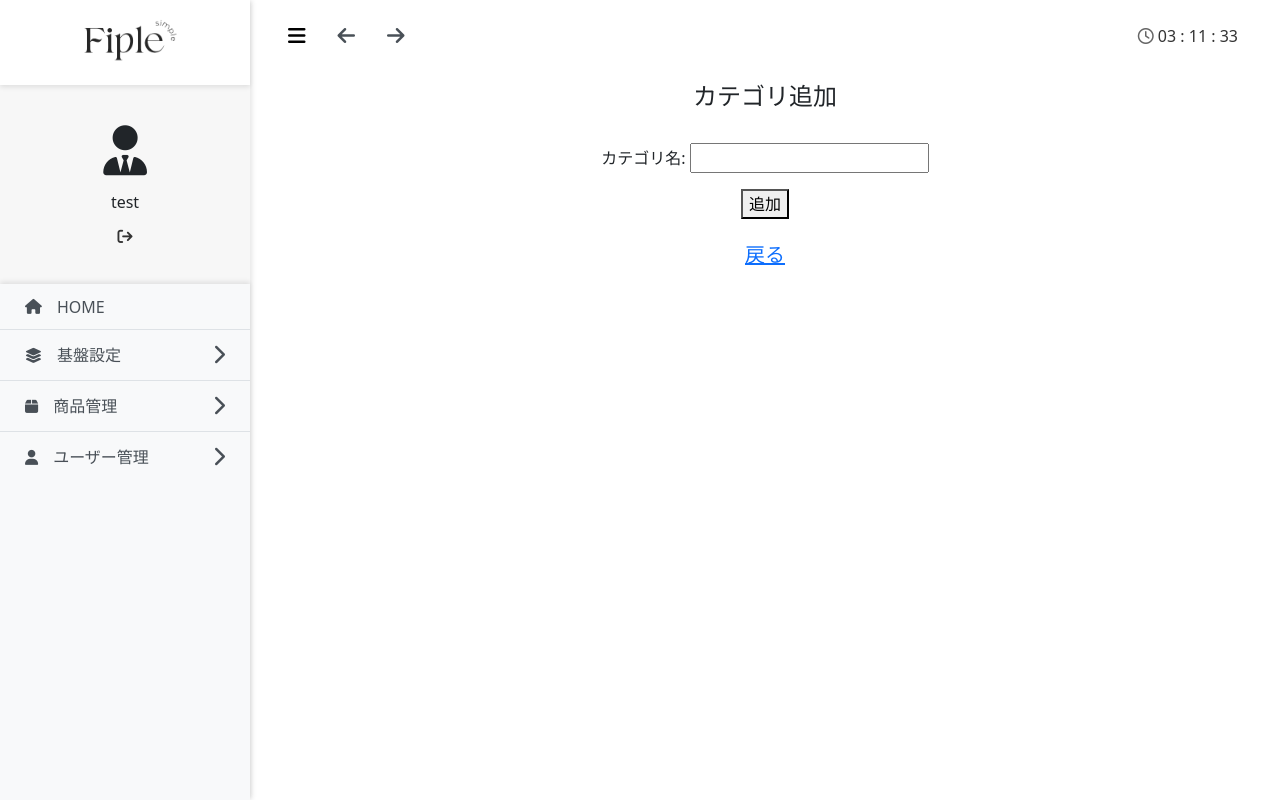
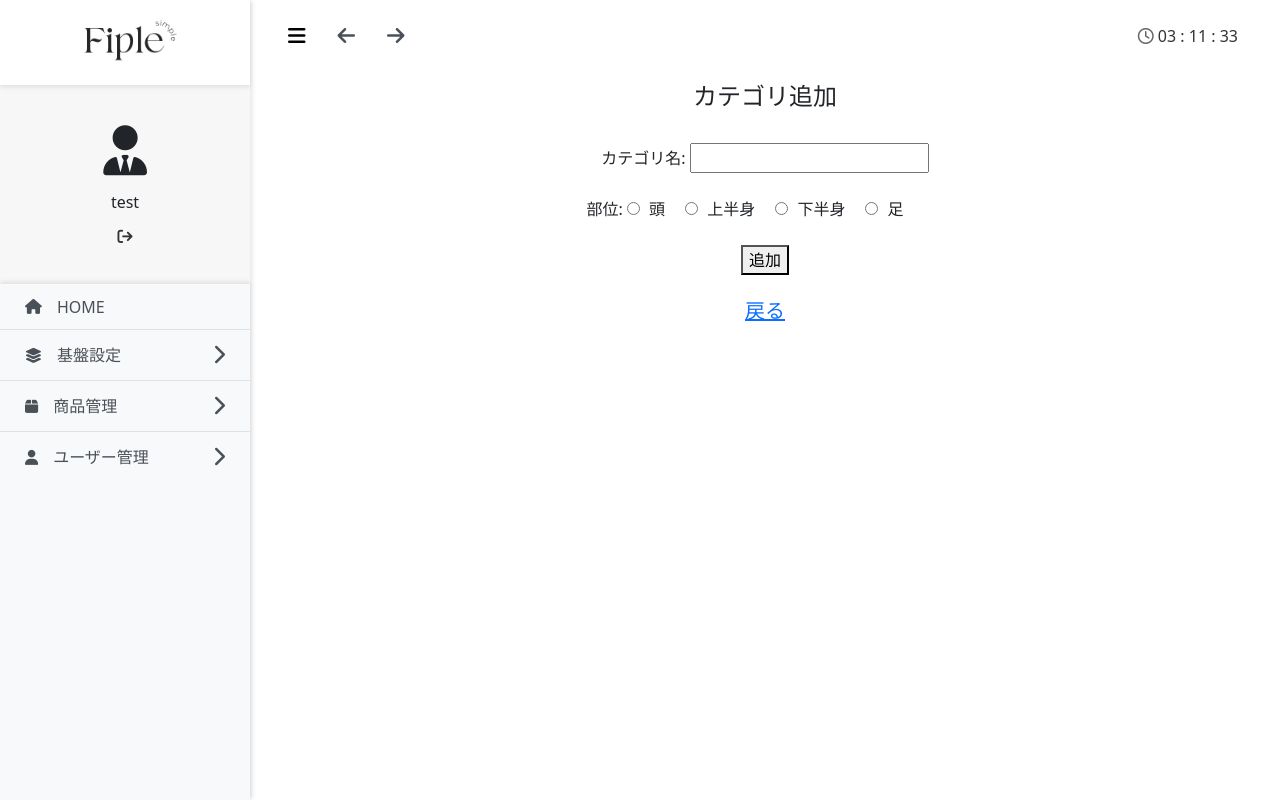
Before and after one commit to JunOkada01/fiple, a Django app: page /categories/add/ in a window 1280 px wide. Run offline with Django 4.2, Linux system fonts and the light colour scheme; a user stored in the database is signed in; some libraries are stand-ins or nearby versions.

Commit message:
カテゴリごとに表示する裏表の画像位置を調整

```diff
--- a/backend/fiplejango/fipleapp/forms.py
+++ b/backend/fiplejango/fipleapp/forms.py
@@ -28,9 +28,16 @@ class AdminLoginForm(forms.Form):
 
 
 class CategoryForm(forms.ModelForm):
+
+    category_position = forms.ChoiceField(
+        choices=Category.positionChoices.choices,
+        widget=forms.RadioSelect(),
+        label='部位'
+    )
+
     class Meta:
         model = Category
-        fields = ['category_name']
+        fields = ['category_name', 'category_position']
         labels = {
             'category_name': 'カテゴリ名',
         }
--- a/backend/fiplejango/fipleapp/models.py
+++ b/backend/fiplejango/fipleapp/models.py
@@ -62,6 +62,14 @@ class AdminUser(AbstractBaseUser):
 
 class Category(models.Model):
     category_name = models.CharField(max_length=255, unique=True)  # カテゴリ名
+
+    class positionChoices(models.TextChoices):
+        head = 'h', '頭'
+        upper_body = 'u', '上半身'
+        lower_body = 'l', '下半身'
+        foot = 'f', '足'
+    category_position = models.CharField(max_length=10, choices=positionChoices.choices, default=positionChoices.head)  # 性別
+
     admin_user = models.ForeignKey(AdminUser, on_delete=models.CASCADE)  # 管理者ID（AdminUserモデルへの外部キー）
     created_at = models.DateTimeField(auto_now_add=True)  # 追加日時
     updated_at = models.DateTimeField(auto_now=True)  # 更新日時
--- a/backend/fiplejango/fipleapp/serializers.py
+++ b/backend/fiplejango/fipleapp/serializers.py
@@ -40,7 +40,7 @@ class CategorySerializer(serializers.ModelSerializer):
 
     class Meta:
         model = Category
-        fields = ['id', 'category_name', 'subcategories']
+        fields = ['id', 'category_name', 'category_position', 'subcategories']
 
 class ColorSerializer(serializers.ModelSerializer):
     class Meta:
--- a/backend/fiplejango/fipleapp/static/style.css
+++ b/backend/fiplejango/fipleapp/static/style.css
@@ -492,3 +492,32 @@ a[aria-expanded="true"] .rotate-icon {
 .bg-body-light {
     background-color: #f6f7f9 !important;
 }
+
+
+.radio-inline {
+    padding: 0;
+    margin: 0;
+}
+
+.radio-inline div {
+    display: inline-block;
+    margin-right: 20px;
+}
+
+.radio-inline input[type="radio"] {
+    margin-right: 5px;
+}
+
+.radio-inline label {
+    cursor: pointer;
+    font-size: 16px;
+}
+
+.radio-inline input[type="radio"]:checked + label {
+    font-weight: bold;
+    color: #007bff;
+}
+
+.radio-inline label:hover {
+    color: #0056b3;
+}
--- a/backend/fiplejango/fipleapp/templates/base_settings/category/category_form.html
+++ b/backend/fiplejango/fipleapp/templates/base_settings/category/category_form.html
@@ -6,7 +6,12 @@
     <br>
     <form method="post">
         {% csrf_token %}
-        {{ form.as_p }}
+        {{ form.category_name.label }}: {{ form.category_name }}
+        <div class="radio-inline">
+            <br>
+            部位: {{ form.category_position }}
+        </div>
+        <br>
         <button type="submit">追加</button>
     </form>
     <br>
--- a/frontend/fiplenext/src/components/ProductCard.tsx
+++ b/frontend/fiplenext/src/components/ProductCard.tsx
@@ -11,12 +11,13 @@ interface ProductCardProps {
     product_id: number;
     productName: string;
     categoryName: string;
+    categoryPosition: string;
     subcategoryName: string;
     price: number;
     imageUrl: string;
 }
 
-const ProductCard: React.FC<ProductCardProps> = ({ id, productName, product_id, categoryName, subcategoryName, price, imageUrl}) => {
+const ProductCard: React.FC<ProductCardProps> = ({ id, productName, product_id, categoryName, categoryPosition, subcategoryName, price, imageUrl}) => {
     /* 現在の商品が試着されているのかを示す */
     const [isTryingOn, setIsTryingOn] = useState(false);
     /* 現在の商品がお気に入り登録されているかの状態を示す ＋ 登録された際にIDを返す */
@@ -53,6 +54,7 @@ const ProductCard: React.FC<ProductCardProps> = ({ id, productName, product_id,
                     productName,
                     price,
                     categoryName,
+                    categoryPosition,
                     subcategoryName,
                     imageUrl,
                 };
--- a/frontend/fiplenext/src/pages/index.tsx
+++ b/frontend/fiplenext/src/pages/index.tsx
@@ -15,6 +15,7 @@ interface Tag {
 interface Category {
   id: number;
   category_name: string;
+  category_position: string;
 }
 
 interface SubCategory {
@@ -42,6 +43,7 @@ interface FittingItem {
   product_id: number;
   productName: string;
   categoryName: string;
+  categoryPosition: string;
   subcategoryName: string;
   price: number;
   imageUrl?: string;
@@ -153,6 +155,7 @@ export default function ProductList({ initialProducts }: ProductListProps) {
                     product_id={product.id}
                     productName={product.product_name}
                     categoryName={product.category.category_name}
+                    categoryPosition={product.category.category_position}
                     subcategoryName={product.subcategory.subcategory_name}
                     price={product.price}
                     imageUrl={`http://127.0.0.1:8000/${product.images[0]?.image}`} // 画像のURLを設定
```
Also changed, not shown: frontend/fiplenext/src/components/VrFitting.tsx (+22 -13 lines), backend/fiplejango/db.sqlite3, backend/fiplejango/fipleapp/migrations/0003_category_category_position.py (added).
